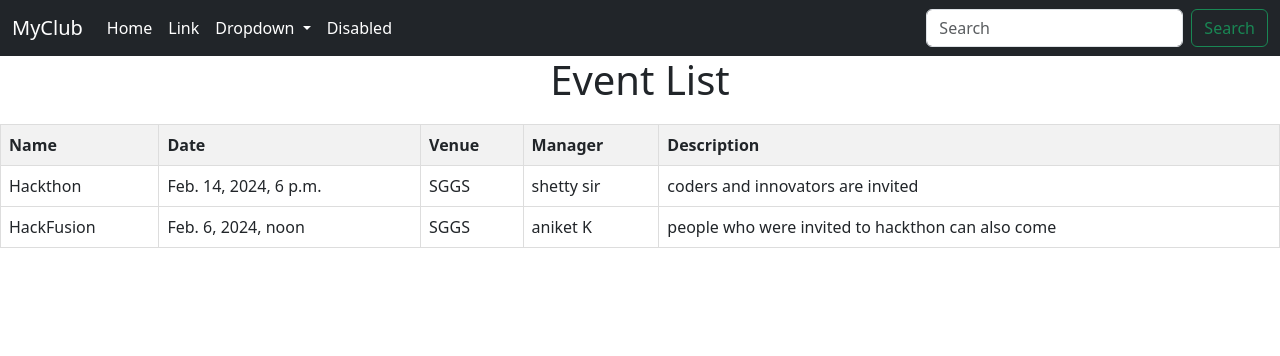
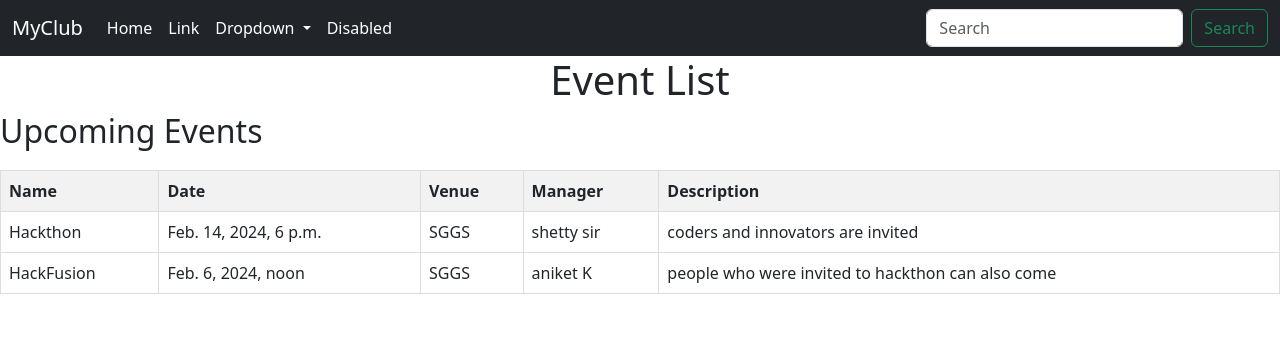
Before and after one commit to Anni-123-arc/Django_Project, a Django app: page / in a window 1280 px wide. Shown: the top 356 px of the page. Run offline with Django 5.2, Linux system fonts and the light colour scheme; data comes from the database, SQL or seed files in the repository; both versions use the stored data as it was after the commit.

Commit message:
commiting the changes

```diff
--- a/myclub_website/events/templates/event_list.html
+++ b/myclub_website/events/templates/event_list.html
@@ -28,7 +28,7 @@
 <body>
     {% include 'navbar.html' %}
     <h1>Event List</h1>
-
+    <h2>Upcoming Events</h1>
     <table>
         <thead>
             <tr>
```
Also changed, not shown: myclub_website/db.sqlite3.
